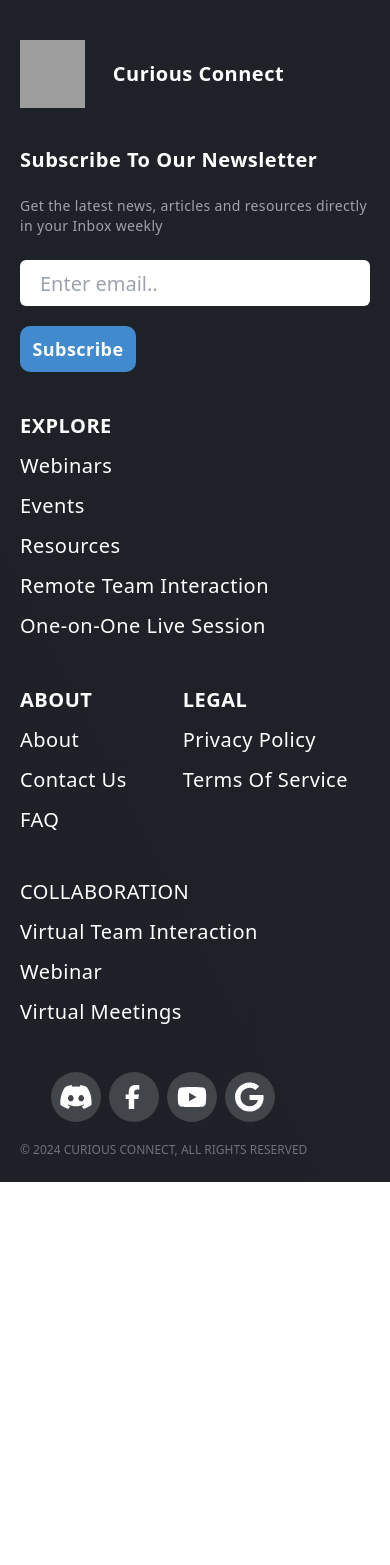
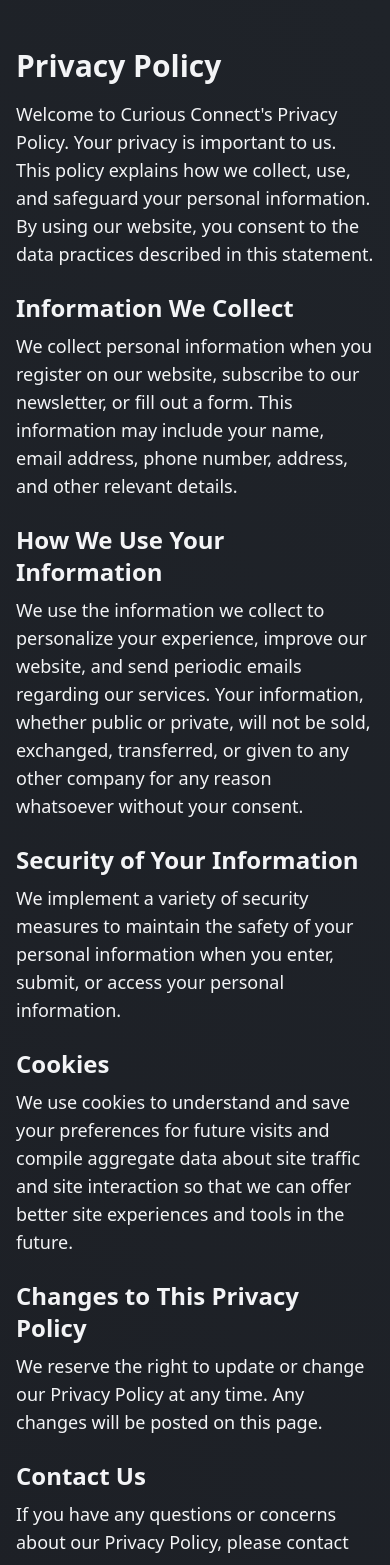
Before and after one commit to Curious-Ecosystem/Curious-Connect, a React (Vite) app in the folder frontend/: page /PrivacyPolicyPage in a window 390 px wide. Shown: the top 1565 px of the page. Before the commit the page ends 1182 px from the top, so only its background shows below. Built offline with nearby package versions, Linux system fonts and the light colour scheme; grey boxes are pictures that could not be loaded.

Commit message:
#84 - legal section / minor UI changes

```diff
--- a/frontend/src/App.jsx
+++ b/frontend/src/App.jsx
@@ -5,6 +5,8 @@
 import FAQ from "./Components/common/Footer/AboutSection/FAQ";
 import { BrowserRouter as Router, Routes, Route } from 'react-router-dom';
 import Footer from "./Components/common/Footer/Footer";
+import PrivacyPolicyPage from "./Components/common/Footer/LegalSection/PrivacyPolicyPage";
+import TermsOfService from "./Components/common/Footer/LegalSection/TermsOfService";
 
 const App = () => {
   return (
@@ -12,9 +14,15 @@
       <Router>
         <Routes>
           <Route path="/" element={<LandingPage />} />
+          {/* about section */}
           <Route path="/aboutUs" element={<AboutPage />} />
           <Route path="/contactUs" element={<Contact />} />
           <Route path="/faq" element={<FAQ />} />
+
+          {/* legal section  */}
+          <Route path="/PrivacyPolicyPage" element={<PrivacyPolicyPage />} />
+          <Route path="/termsOfService" element={<TermsOfService />} />
+
         </Routes>
         <Footer />
       </Router>
--- a/frontend/src/Components/common/Footer/Footer.jsx
+++ b/frontend/src/Components/common/Footer/Footer.jsx
@@ -44,24 +44,24 @@
         </div>
       </div>
       <div className="flex-auto mt-3.5 lg:pl-8 text-[20px] font-normal  tracking-wide leading-10 text-white">
-        <span className="font-bold hover:text-[#408ACD]">EXPLORE</span>
+        <span className="font-bold hover:text-[#408ACD] pointer-events-none">EXPLORE</span>
         <br />
-        <span className="text-white hover:text-[#408ACD]">Webinars</span>
+        <span className="text-white hover:text-[#408ACD] cursor-pointer">Webinars</span >
         <br />
-        <span className="text-white hover:text-[#408ACD]">Events</span>
+        <span className="text-white hover:text-[#408ACD] cursor-pointer">Events</span>
         <br />
-        <span className="text-white hover:text-[#408ACD]">Resources</span>
+        <span className="text-white hover:text-[#408ACD] cursor-pointer">Resources</span>
         <br />
-        <span className="text-white hover:text-[#408ACD]">
+        <span className="text-white hover:text-[#408ACD] cursor-pointer">
           Remote Team Interaction
         </span>
         <br />
-        <span className="text-white hover:text-[#408ACD]">
+        <span className="text-white hover:text-[#408ACD] cursor-pointer">
           One-on-One Live Session
         </span>
       </div>
       <div className="pr-16 mt-3.5 text-[20px] font-normal tracking-wide leading-10 text-white max-sm:pr-9">
-        <span className="text-white font-bold hover:text-[#408ACD]">ABOUT</span>
+        <span className="text-white font-bold hover:text-[#408ACD] pointer-events-none" >ABOUT</span>
         <br />
 
         <div>
@@ -80,27 +80,27 @@
 
       </div>
       <div className="mt-3.5 lg:mr-10 text-[20px] font-normal tracking-wide leading-10 text-white">
-        <span className="font-bold hover:text-[#408ACD]">LEGAL</span>
+        <span className="font-bold hover:text-[#408ACD] pointer-events-none">LEGAL</span>
         <br />
-        <a href="#" className="text-white hover:text-[#408ACD]">
+        <Link to="/PrivacyPolicyPage" className="text-white hover:text-[#408ACD]" onClick={scrollToTop}>
           Privacy Policy
-        </a>
+        </Link>
         <br />
-        <a href="#" className="text-white hover:text-[#408ACD]">
+        <Link to="/termsOfService" className="text-white hover:text-[#408ACD]" onClick={scrollToTop}>
           Terms Of Service
-        </a>
+        </Link>
       </div>
       <div className="flex flex-col mt-3 font-normal">
         <div className="text-[20px] tracking-wide leading-10 text-white">
-          <span className="text-bold hover:text-[#408ACD]">COLLABORATION</span>
+          <span className="font-bold hover:text-[#408ACD] pointer-events-none">COLLABORATION</span>
           <br />
-          <span className="text-white hover:text-[#408ACD]">
+          <span className="text-white hover:text-[#408ACD] cursor-pointer">
             Virtual Team Interaction
           </span>
           <br />
-          <span className="text-white hover:text-[#408ACD]">Webinar</span>
+          <span className="text-white hover:text-[#408ACD] cursor-pointer ">Webinar</span>
           <br />
-          <span className="text-white hover:text-[#408ACD]">
+          <span className="text-white hover:text-[#408ACD] cursor-pointer">
             Virtual Meetings
           </span>
         </div>
--- /dev/null
+++ b/frontend/src/Components/common/Footer/LegalSection/PrivacyPolicyPage.jsx
@@ -0,0 +1,56 @@
+import React from 'react'
+
+const PrivacyPolicyPage = () => {
+    return (
+        <div>
+            <div className="bg-gradient min-h-screen">
+                <div className="max-w-4xl mx-auto py-12 px-4 sm:px-6 lg:px-8">
+                    <h1 className="text-3xl font-extrabold text-gray-100 mb-4">
+                        Privacy Policy
+                    </h1>
+                    <p className="text-lg text-gray-100 mb-6">
+                        Welcome to Curious Connect's Privacy Policy. Your privacy is important to us. This policy explains how we collect, use, and safeguard your personal information. By using our website, you consent to the data practices described in this statement.
+                    </p>
+                    <h2 className="text-2xl font-bold text-gray-100 mb-2">
+                        Information We Collect
+                    </h2>
+                    <p className="text-lg text-gray-100 mb-6">
+                        We collect personal information when you register on our website, subscribe to our newsletter, or fill out a form. This information may include your name, email address, phone number, address, and other relevant details.
+                    </p>
+                    <h2 className="text-2xl font-bold text-gray-100 mb-2">
+                        How We Use Your Information
+                    </h2>
+                    <p className="text-lg text-gray-100 mb-6">
+                        We use the information we collect to personalize your experience, improve our website, and send periodic emails regarding our services. Your information, whether public or private, will not be sold, exchanged, transferred, or given to any other company for any reason whatsoever without your consent.
+                    </p>
+                    <h2 className="text-2xl font-bold text-gray-100 mb-2">
+                        Security of Your Information
+                    </h2>
+                    <p className="text-lg text-gray-100 mb-6">
+                        We implement a variety of security measures to maintain the safety of your personal information when you enter, submit, or access your personal information.
+                    </p>
+                    <h2 className="text-2xl font-bold text-gray-100 mb-2">
+                        Cookies
+                    </h2>
+                    <p className="text-lg text-gray-100 mb-6">
+                        We use cookies to understand and save your preferences for future visits and compile aggregate data about site traffic and site interaction so that we can offer better site experiences and tools in the future.
+                    </p>
+                    <h2 className="text-2xl font-bold text-gray-100 mb-2">
+                        Changes to This Privacy Policy
+                    </h2>
+                    <p className="text-lg text-gray-100 mb-6">
+                        We reserve the right to update or change our Privacy Policy at any time. Any changes will be posted on this page.
+                    </p>
+                    <h2 className="text-2xl font-bold text-gray-100 mb-2">
+                        Contact Us
+                    </h2>
+                    <p className="text-lg text-gray-100 mb-6">
+                        If you have any questions or concerns about our Privacy Policy, please contact us.
+                    </p>
+                </div>
+            </div>
+        </div>
+    )
+}
+
+export default PrivacyPolicyPage
--- /dev/null
+++ b/frontend/src/Components/common/Footer/LegalSection/TermsOfService.jsx
@@ -0,0 +1,56 @@
+import React from 'react'
+
+const TermsOfService = () => {
+    return (
+        <div>
+            <div className="bg-gradient min-h-screen">
+                <div className="max-w-4xl mx-auto py-12 px-4 sm:px-6 lg:px-8">
+                    <h1 className="text-4xl font-extrabold text-gray-100 mb-4">
+                        Terms of Service
+                    </h1>
+                    <p className="text-lg text-gray-100 mb-6">
+                        Welcome to Curious Connect's Terms of Service. These terms govern your use of our website and services. By accessing or using our website, you agree to comply with these terms and conditions.
+                    </p>
+                    <h2 className="text-2xl font-bold text-gray-100 mb-2">
+                        User Conduct
+                    </h2>
+                    <p className="text-lg text-gray-100 mb-6">
+                        You agree to use our website and services only for lawful purposes and in a manner that does not infringe the rights of, or restrict or inhibit the use and enjoyment of, others. Prohibited behavior includes harassing or causing distress or inconvenience to any other user, transmitting obscene or offensive content, or disrupting the normal flow of dialogue within our website.
+                    </p>
+                    <h2 className="text-2xl font-bold text-gray-100 mb-2">
+                        Intellectual Property
+                    </h2>
+                    <p className="text-lg text-gray-100 mb-6">
+                        All content included on this site, such as text, graphics, logos, button icons, images, audio clips, digital downloads, data compilations, and software, is the property of Curious Connect or its content suppliers and protected by international copyright laws.
+                    </p>
+                    <h2 className="text-2xl font-bold text-gray-100 mb-2">
+                        Limitation of Liability
+                    </h2>
+                    <p className="text-lg text-gray-100 mb-6">
+                        Curious Connect shall not be liable for any indirect, incidental, special, consequential, or punitive damages, including but not limited to lost profits, business interruption, or loss of data, arising out of or in any way connected with the use of our website or services.
+                    </p>
+                    <h2 className="text-2xl font-bold text-gray-100 mb-2">
+                        Governing Law
+                    </h2>
+                    <p className="text-lg text-gray-100 mb-6">
+                        These terms shall be governed by and construed in accordance with the laws of [Your Jurisdiction], and you submit to the exclusive jurisdiction of the courts in that jurisdiction.
+                    </p>
+                    <h2 className="text-2xl font-bold text-gray-100 mb-2">
+                        Changes to Terms
+                    </h2>
+                    <p className="text-lg text-gray-100 mb-6">
+                        Curious Connect reserves the right to update or change these terms at any time. Any changes will be effective immediately upon posting on our website. Your continued use of our website following the posting of any changes constitutes acceptance of those changes.
+                    </p>
+                    <h2 className="text-2xl font-bold text-gray-100 mb-2">
+                        Contact Us
+                    </h2>
+                    <p className="text-lg text-gray-100 mb-6">
+                        If you have any questions or concerns about our Terms of Service, please contact us.
+                    </p>
+                </div>
+            </div>
+        </div>
+    )
+}
+
+export default TermsOfService
```
